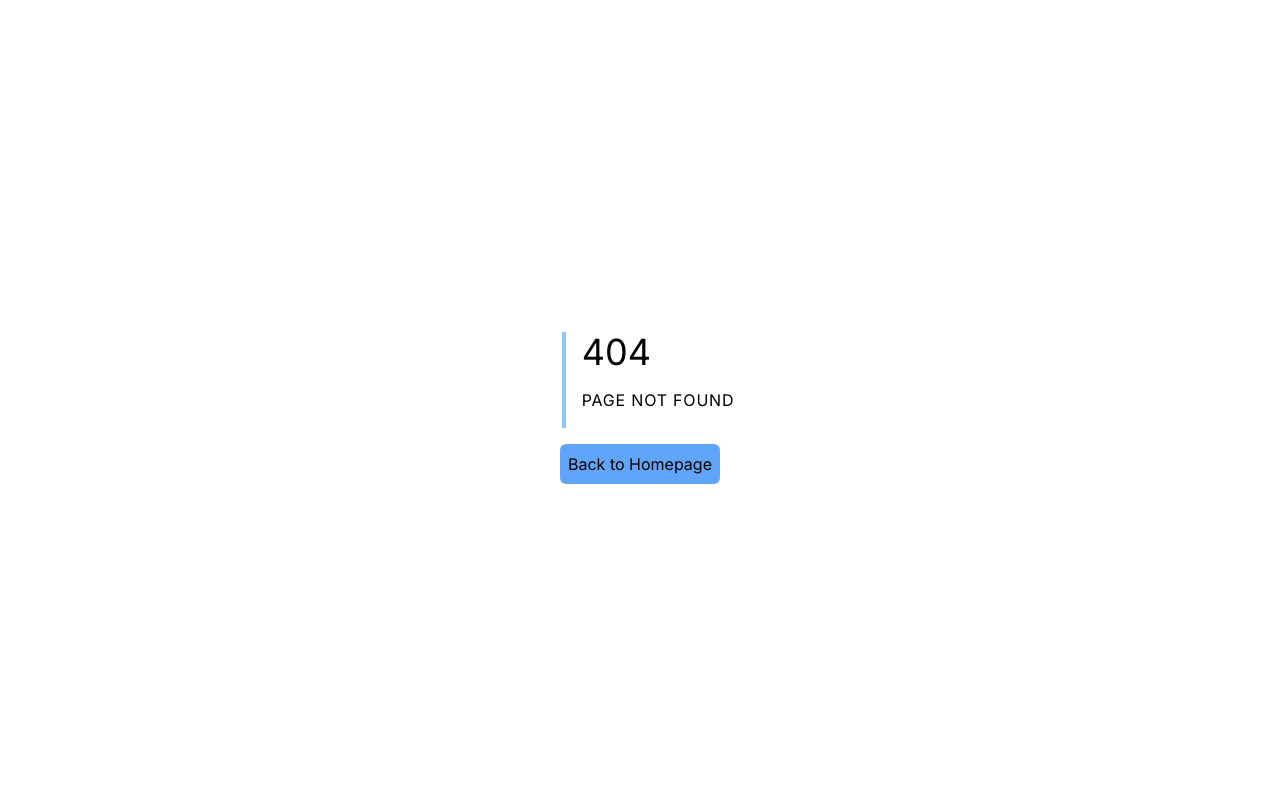
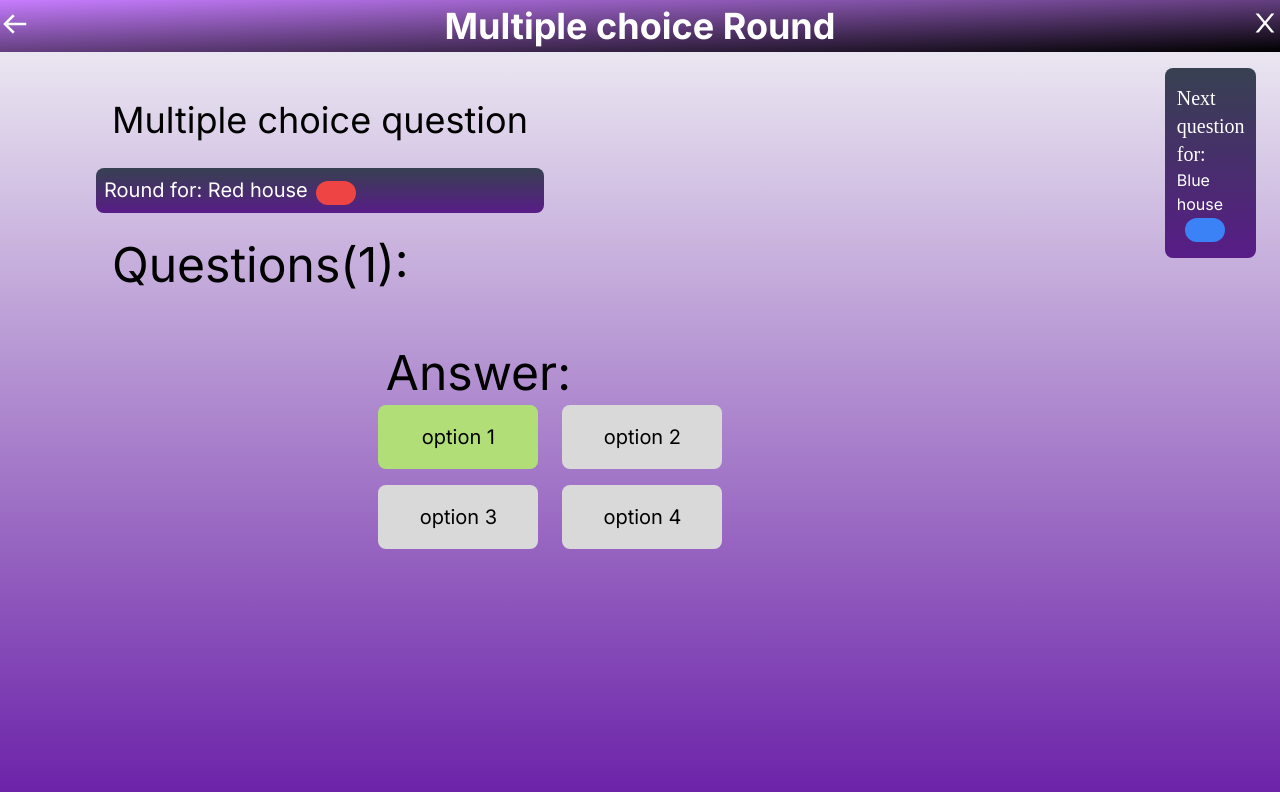
Before and after one commit to cdyniranjan7321/Quiz_App_Project_in_React_Js, a Next.js app: page /multiplechoice in a window 1280 px wide. Before the commit this address had no page. Shown: the top 792 px of the page. Built offline with nearby package versions, Linux system fonts and the light colour scheme.

Commit message:
QA-12 created multiple choice round answer

```diff
--- /dev/null
+++ b/src/app/multiplechoice/page.tsx
@@ -0,0 +1,91 @@
+import React from 'react';
+import { BiArrowBack as BackArrow } from "react-icons/bi";
+import { AiOutlineClose } from 'react-icons/ai';
+
+const MultipleChoice = () => {
+  const isAnswerCorrect = true; // Replace with your answer correctness logic
+
+  return (
+    <div className="h-screen w-screen overflow-hidden flex bg-gray-900 bg-gradient-to-b from-gray-100 to-purple-800">
+      {/* starting navbar and main page */}
+      <div className="flex flex-col w-full">
+        {/* start navbar */}
+        <div className="bg-gradient-to-br from-[#C77DFF] to-[#000000] h-14 w-full flex justify-between items-center">
+          <div className="text-white-300 text-gray-200 text-bold text-4xl">
+            <button className="self-start">
+              <BackArrow size={30} color="#FFFFFF" />
+            </button>
+          </div>
+          <div className="flex justify-center items-center">
+            <span className="text-white font-bold text-4xl">Multiple choice Round</span>
+          </div>
+          <div>
+            <button>
+              <AiOutlineClose size={30} color="#FFFFFF" />
+            </button>
+          </div>
+        </div>
+        {/* end navbar */}
+
+        {/* starting main page */}
+        <div className="flex flex-col md:flex-row h-full">
+          {/* starting first part */}
+          <div className="md:w-[70%] md:ml-24 mt-8">
+            <div className="flex flex-row justify-between">
+              <div className="flex flex-col">
+                <span className="text-4xl p-4">Multiple choice question</span>
+                <span className="bg-gray-900 bg-gradient-to-b from-gray-700 to-purple-900 text-white p-2 rounded-lg text-xl my-3">
+                  Round for: Red house
+                  <button className="ml-2 bg-red-500 w-10 h-6 rounded-xl py-2"></button>
+                </span>
+              </div>
+            </div>
+            <div className="text-5xl p-4">Questions(1):</div>
+            <div className="ml- flex justify-center">
+              <div className="text-5xl pt-11 left-0 pb-2 mr-16">Answer:</div>
+            </div>
+            {/* Add the four options here */}
+            <div className="ml-20 flex justify-center">
+              <div className="flex flex-col gap-4">
+                <div className="flex justify-center">
+                  <button
+                    className={`option rounded-lg p-2 text-xl w-[10rem] h-16 ${
+                      isAnswerCorrect ? "bg-[#B1DE76]" : "bg-gray-200"
+                    }`}
+                  >
+                    option 1
+                  </button>
+                  <button className="option rounded-lg bg-gray-200 p-2 text-xl w-[10rem] h-16 ml-6" style={{ background: "#D9D9D9" }}>
+                    option 2
+                  </button>
+                </div>
+                <div className="flex justify-center">
+                  <button className="option rounded-lg bg-gray-200 p-2 text-xl w-[10rem] h-16" style={{ background: "#D9D9D9" }}>
+                    option 3
+                  </button>
+                  <button className="option rounded-lg bg-gray-200 p-2 text-xl w-[10rem] h-16 ml-6" style={{ background: "#D9D9D9" }}>
+                    option 4
+                  </button>
+                </div>
+              </div>
+            </div>
+          </div>
+          {/* ending first part */}
+
+          {/* starting second part */}
+          <div className="flex flex-col w-[30%] gap-12">
+            <div className="flex flex-col items-center bg-gray-900 bg-gradient-to-b from-gray-700 to-purple-900 text-white mt-4 mr-6 rounded-lg pl-3 py-4 md:ml-60">
+              <span className="font-italiana text-xl">Next question for:</span>
+              <span>Blue house <button className="ml-2 bg-blue-500 w-10 h-6 rounded-xl py-2"></button></span>
+            </div>
+          </div>
+          {/* ending second part */}
+        </div>
+        {/* ending main page */}
+      </div>
+      {/* ending navbar and main page */}
+    </div>
+  );
+};
+
+export default MultipleChoice;
```
